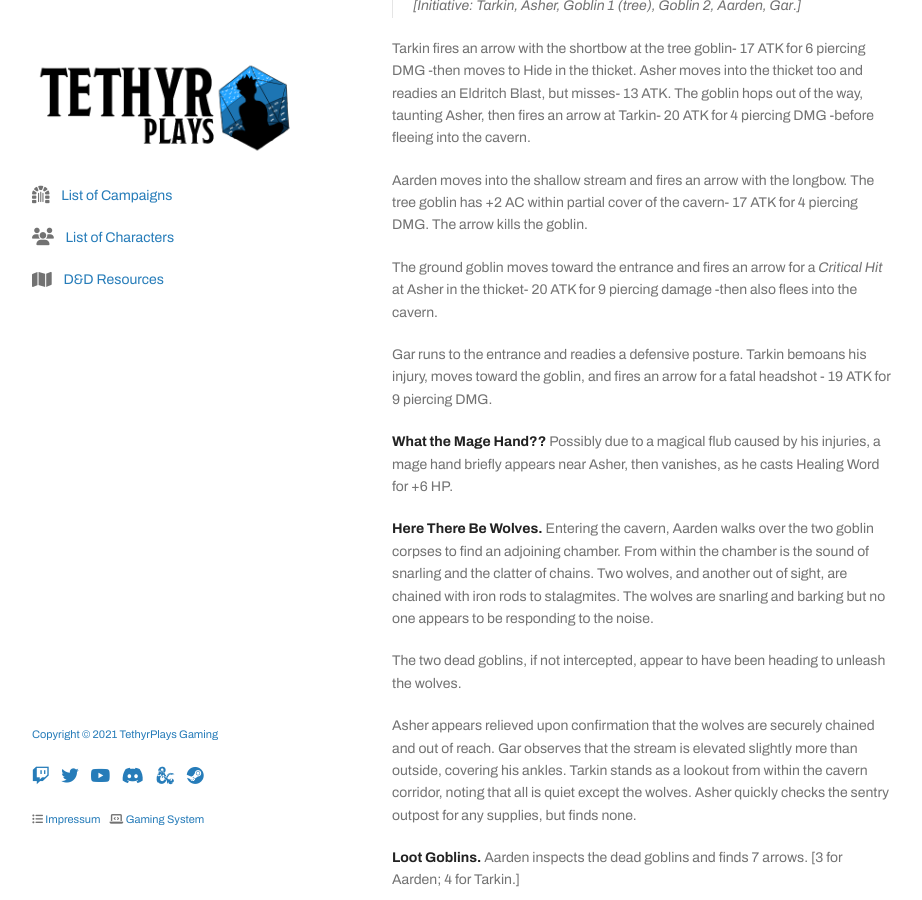
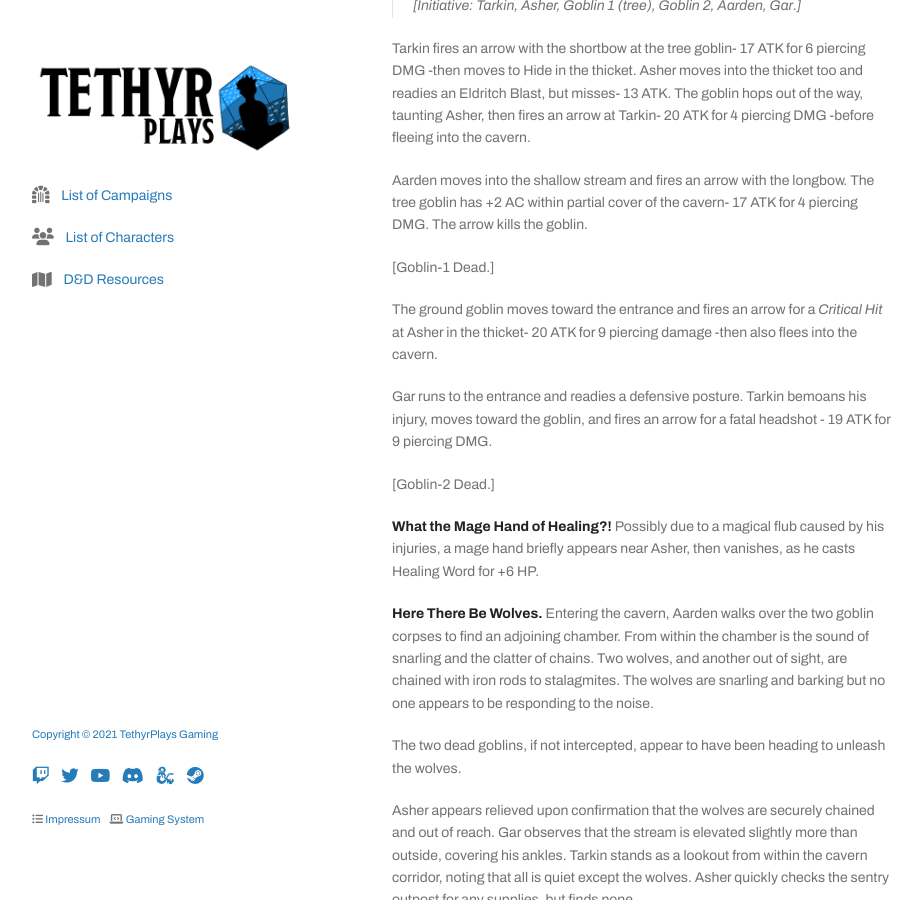
Before and after one commit to tethyrplays/tethyrplays, a Jekyll site: the page built from campaign/2021-lmop-with-dm-nicole.md, in a window 1280 px wide and 900 px high, scrolled down 2146 px. Shown: the whole window, without its empty margins (178-1100 px from the left). Built offline with Jekyll 4.4.1, drawn with Linux system fonts in a browser that asks for light colours; nearby versions of some CDN libraries; some web fonts are replaced; our own code applies the rules of GitHub Pages for plain Markdown files; the repository's description, which GitHub fills in, is left out.

Commit message:
Update 2021-lmop-with-dm-nicole.md

```diff
--- a/campaign/2021-lmop-with-dm-nicole.md
+++ b/campaign/2021-lmop-with-dm-nicole.md
@@ -70,11 +70,15 @@ Tarkin fires an arrow with the shortbow at the tree goblin- 17 ATK for 6 piercin
 
 Aarden moves into the shallow stream and fires an arrow with the longbow. The tree goblin has +2 AC within partial cover of the cavern- 17 ATK for 4 piercing DMG. The arrow kills the goblin.
 
+[Goblin-1 Dead.]
+
 The ground goblin moves toward the entrance and fires an arrow for a _Critical Hit_ at Asher in the thicket- 20 ATK for 9 piercing damage -then also flees into the cavern.
 
 Gar runs to the entrance and readies a defensive posture. Tarkin bemoans his injury, moves toward the goblin, and fires an arrow for a fatal headshot - 19 ATK for 9 piercing DMG.
 
-**What the Mage Hand??** Possibly due to a magical flub caused by his injuries, a mage hand briefly appears near Asher, then vanishes, as he casts Healing Word for +6 HP.
+[Goblin-2 Dead.]
+
+**What the Mage Hand of Healing?!** Possibly due to a magical flub caused by his injuries, a mage hand briefly appears near Asher, then vanishes, as he casts Healing Word for +6 HP.
 
 **Here There Be Wolves.** Entering the cavern, Aarden walks over the two goblin corpses to find an adjoining chamber. From within the chamber is the sound of snarling and the clatter of chains. Two wolves, and another out of sight, are chained with iron rods to stalagmites. The wolves are snarling and barking but no one appears to be responding to the noise.
 
```
